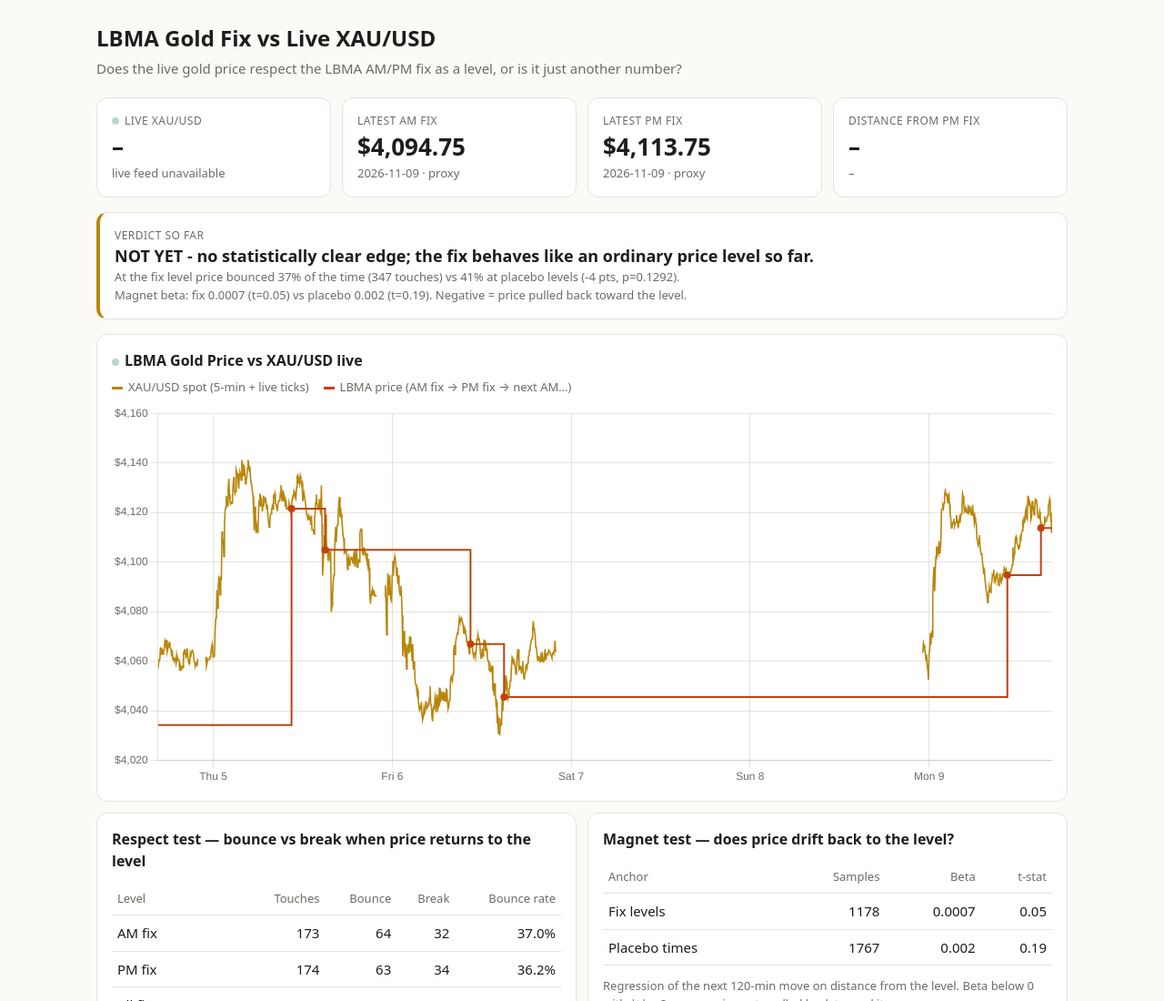
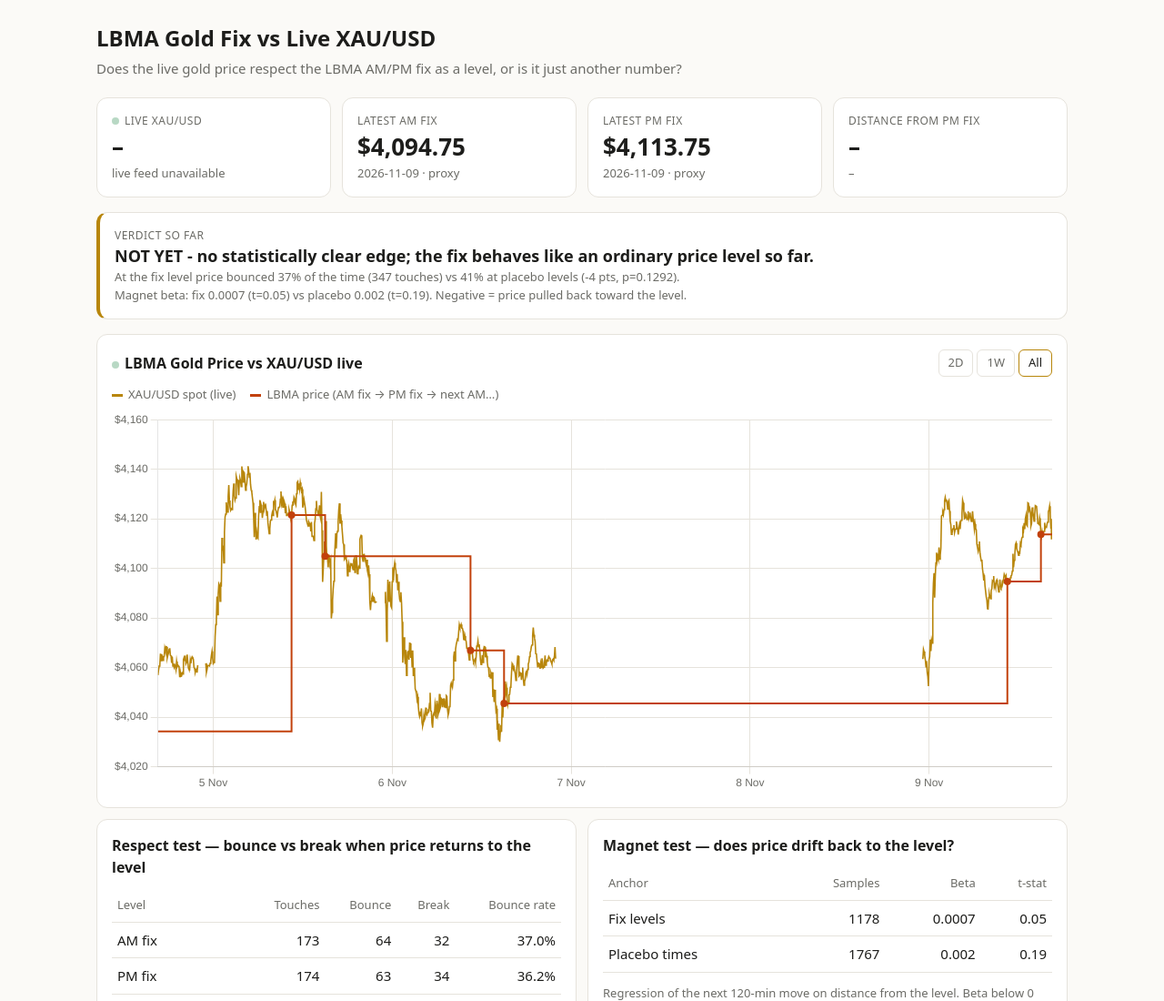
Before and after one commit to SaurHub007/lbma-gold-fix-monitor, a plain HTML site: page docs/index.html in a window 1280 px wide. Shown: the top 1100 px of the page at 91% size. Drawn offline with nearby package versions, Linux system fonts and the light colour scheme; no server answers.

Commit message:
Add files via upload

```diff
--- a/docs/index.html
+++ b/docs/index.html
@@ -27,7 +27,10 @@
   .verdict { margin:16px 0; border-left:4px solid var(--gold) }
   .verdict .h { font-size:18px; font-weight:650 }
   .chartbox { position:relative; height:340px }
-  .legend { display:flex; gap:16px; flex-wrap:wrap; color:var(--mute); font-size:13px; margin:-4px 0 8px }
+  .rng button { font:inherit; font-size:13px; padding:4px 10px; border:1px solid var(--line); background:transparent;
+                color:var(--mute); border-radius:6px; cursor:pointer; margin-left:4px }
+  .rng button.on { color:var(--ink); border-color:var(--gold) }
+  .legend { margin-top:10px !important; display:flex; gap:16px; flex-wrap:wrap; color:var(--mute); font-size:13px; margin:-4px 0 8px }
   .legend i { display:inline-block; width:12px; height:3px; margin-right:6px; vertical-align:middle }
   .legend i.dash { height:0; border-top:2px dashed; background:none }
   table { width:100%; border-collapse:collapse; font-variant-numeric:tabular-nums }
@@ -66,8 +69,11 @@
   </div>
 
   <div class="card">
-    <h2><span class="dot"></span>LBMA Gold Price vs XAU/USD live</h2>
-    <div class="legend"><span><i style="background:var(--gold)"></i>XAU/USD spot (5-min + live ticks)</span><span><i style="background:var(--pm)"></i>LBMA price (AM fix → PM fix → next AM…)</span></div>
+    <div style="display:flex;justify-content:space-between;align-items:center;gap:8px;flex-wrap:wrap">
+      <h2 style="margin:0"><span class="dot"></span>LBMA Gold Price vs XAU/USD live</h2>
+      <div class="rng" id="rng"><button data-d="2">2D</button><button data-d="7">1W</button><button data-d="0" class="on">All</button></div>
+    </div>
+    <div class="legend"><span><i style="background:var(--gold)"></i>XAU/USD spot (live)</span><span><i style="background:var(--pm)"></i>LBMA price (AM fix → PM fix → next AM…)</span></div>
     <div class="chartbox" style="height:420px"><canvas id="cl"></canvas></div>
   </div>
 
@@ -145,7 +151,13 @@ const baseOpts = (xtick, tip) => ({
     x:{type:"linear", grid:{color:css("--line")}, ticks:{color:css("--mute"), maxTicksLimit:6, callback:xtick}},
     y:{grid:{color:css("--line")}, ticks:{color:css("--mute"), callback:v => "$"+v.toLocaleString()}}
   }});
-let fixChart = null, liveChart = null, liveTicks = [];
+let fixChart = null, liveChart = null, liveTicks = [], rangeDays = 0;
+document.getElementById("rng").addEventListener("click", e => {
+  const b = e.target.closest("button"); if (!b) return;
+  rangeDays = +b.dataset.d;
+  document.querySelectorAll("#rng button").forEach(x => x.classList.toggle("on", x === b));
+  if (S) drawLive();
+});
 
 function drawChart(){ drawLive(); }
 
@@ -155,8 +167,11 @@ function drawLive(){
   t.forEach((x,i) => {
     if (i && x - t[i-1] > 3600) pts.push({x:(t[i-1]+300)*1000, y:null}); // market closed
     pts.push({x:x*1000, y:sp[i]}); });
-  const all = pts.concat(liveTicks.filter(p => p.x > (pts.at(-1)?.x || 0)));
-  const xmin = all[0]?.x, xmax = all.at(-1)?.x;
+  let all = pts.concat(liveTicks.filter(p => p.x > (pts.at(-1)?.x || 0)));
+  const xmax = all.at(-1)?.x;
+  if (rangeDays) all = all.filter(p => p.x >= xmax - rangeDays*864e5);
+  while (all.length && all[0].y == null) all.shift();
+  const xmin = all[0]?.x;
   // one continuous LBMA line: each fix holds until the next one replaces it
   const fx = S.chart.fixes.slice().sort((a,b) => a.t - b.t);
   const lb = [];
@@ -190,7 +205,7 @@ function drawLive(){
              if (m >= xmin && m <= xmax) ticks.push({value:m});
            }
            ax.ticks = ticks; },
-         ticks:{color:css("--mute"), autoSkip:true, maxRotation:0, callback:v => fmtD(v,{weekday:"short",day:"numeric"})}},
+         ticks:{color:css("--mute"), autoSkip:true, maxRotation:0, callback:v => fmtD(v, rangeDays && rangeDays <= 7 ? {weekday:"short",day:"numeric"} : {day:"numeric",month:"short"})}},
       y:{grid:{color:css("--line")}, ticks:{color:css("--mute"), callback:v => "$"+v.toLocaleString()}}
     }};
   liveChart = new Chart(document.getElementById("cl"), {type:"line", data:{datasets:ds}, options:o});
```
